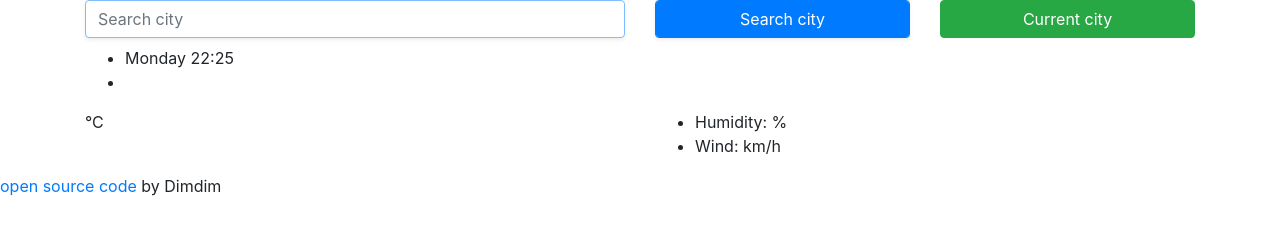
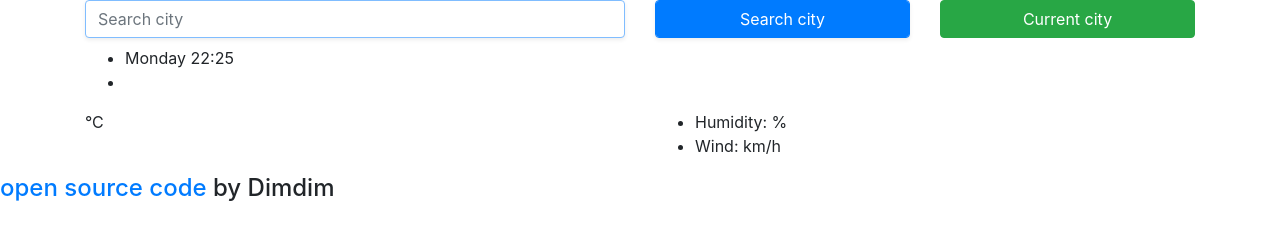
Before and after one commit to adimchithecreator/cocopops, a website built with Parcel: page index.html in a window 1280 px wide. Built offline with nearby package versions, Linux system fonts and the light colour scheme; no server answers.

Commit message:
Update index.html

```diff
--- a/index.html
+++ b/index.html
@@ -70,9 +70,9 @@
         </div>
       </div>
     </div>
-
-       <a href ="https://github.com/adimchithecreator/cocopops">open source code</a> <span class="footer">by Dimdim </span>
-
+   <h4 class= "footer">
+       <a href ="https://github.com/adimchithecreator/cocopops">open source code</a> by Dimdim
+    </h4>
         <script src="src/index.js"></script
   </body>
 </html>
```
